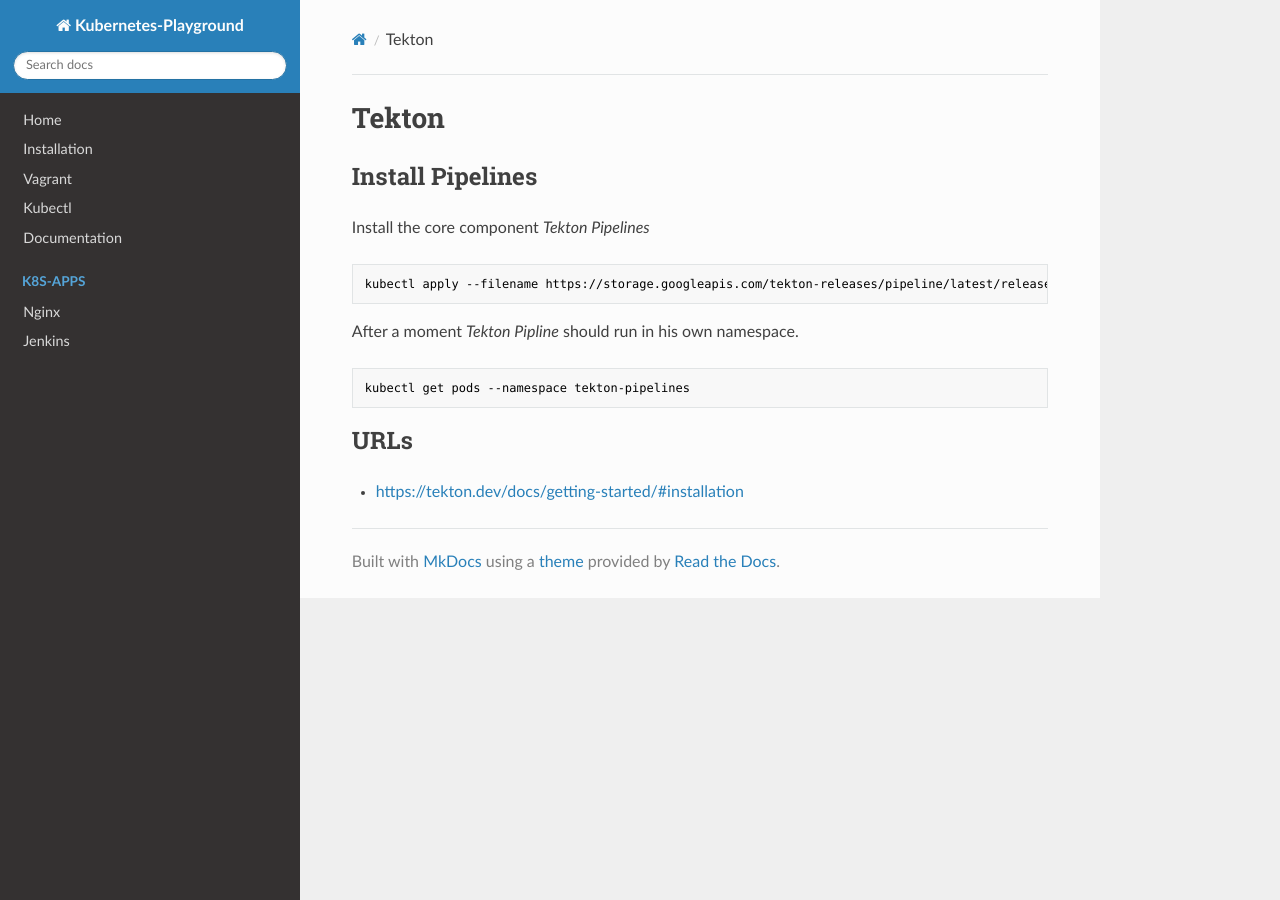
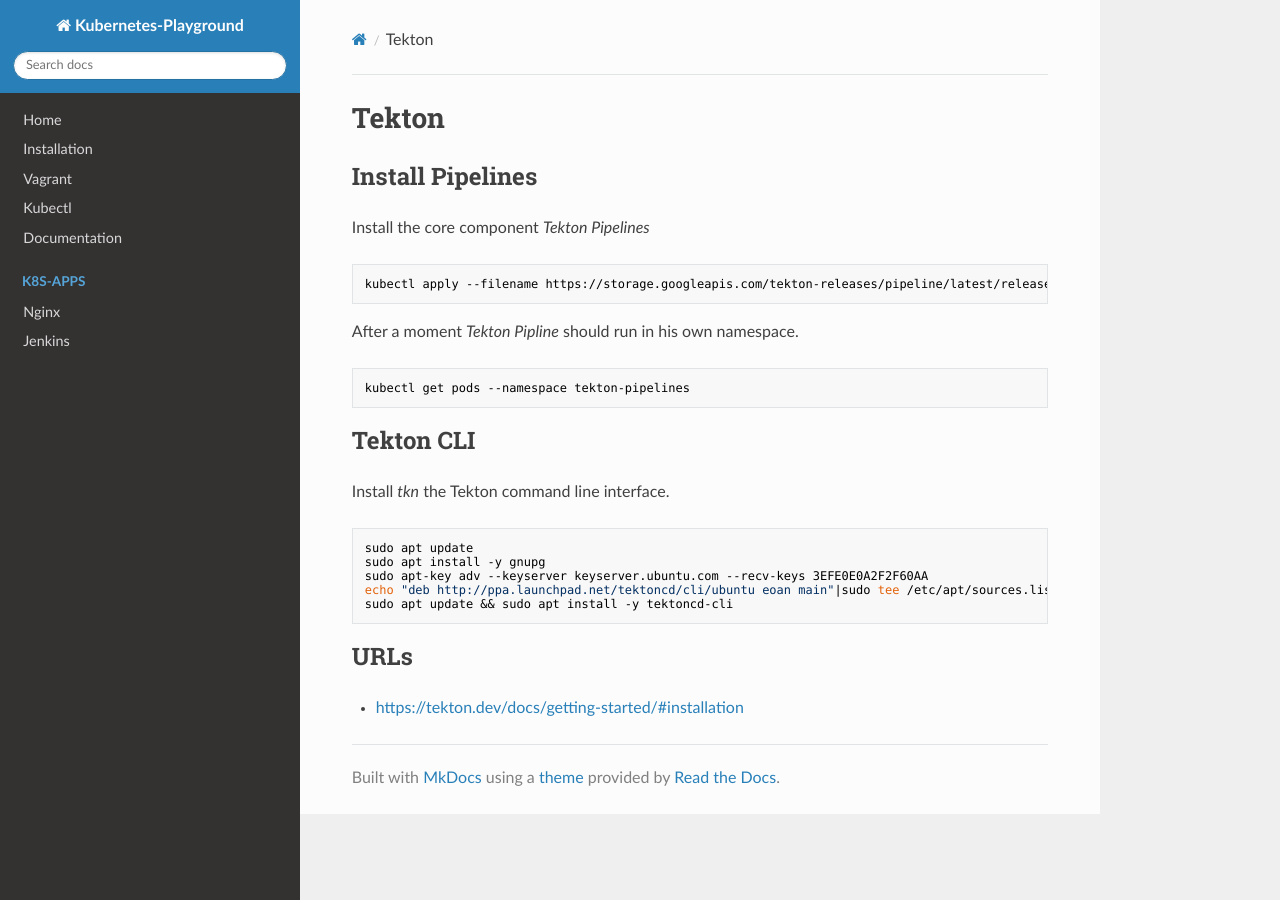
Before and after one commit to zonedbit/kubernetes-playground, an MkDocs documentation site: the page built from docs/k8s-apps/tekton.md, in a window 1280 px wide. Built offline with MkDocs 1.6.1, drawn with Linux system fonts in a browser that asks for light colours; nearby versions of some CDN libraries.

Commit message:
feature/tekton

````diff
--- a/docs/k8s-apps/tekton.md
+++ b/docs/k8s-apps/tekton.md
@@ -14,6 +14,18 @@
 kubectl get pods --namespace tekton-pipelines
 ```
 
+## Tekton CLI
+
+Install *tkn* the Tekton command line interface.
+
+``` bash
+sudo apt update
+sudo apt install -y gnupg
+sudo apt-key adv --keyserver keyserver.ubuntu.com --recv-keys 3EFE0E0A2F2F60AA
+echo "deb http://ppa.launchpad.net/tektoncd/cli/ubuntu eoan main"|sudo tee /etc/apt/sources.list.d/tektoncd-ubuntu-cli.list
+sudo apt update && sudo apt install -y tektoncd-cli
+```
+
 ## URLs
 
 - <https://tekton.dev/docs/getting-started/#installation>
````
